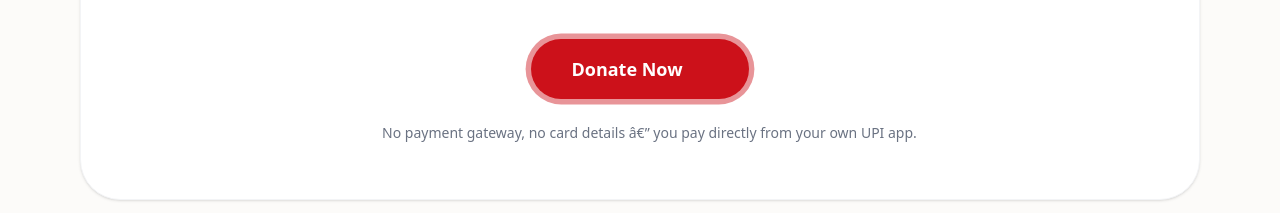
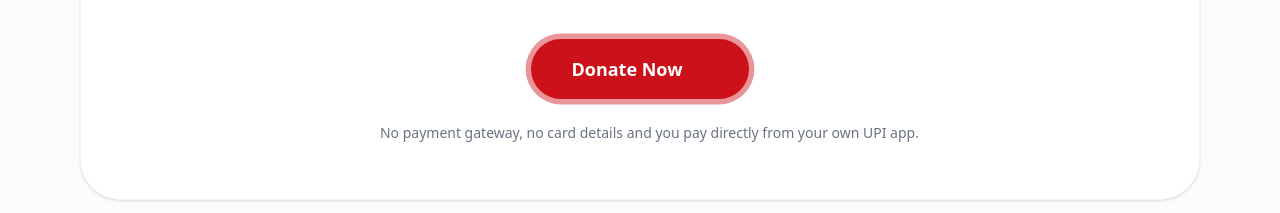
Before and after one commit to maheswarankasi/helping-hearts-website, a Next.js app: page /donate in a window 1280 px wide. Shown: the part 886-1099 px from the top of the page. Built offline with nearby package versions, Linux system fonts and the light colour scheme; a web font is replaced by a local one.

Commit message:
special character updated

```diff
--- a/src/app/(public)/donate/page.jsx
+++ b/src/app/(public)/donate/page.jsx
@@ -62,7 +62,7 @@ export default function DonatePage() {
             <DonateCTA />
             <p className="text-sm text-gray-500 mt-6">
               <i className="fa-solid fa-shield-halved text-brand-blue mr-2"></i>
-              No payment gateway, no card details â€” you pay directly from your
+              No payment gateway, no card details and you pay directly from your
               own UPI app.
             </p>
           </div>
```
